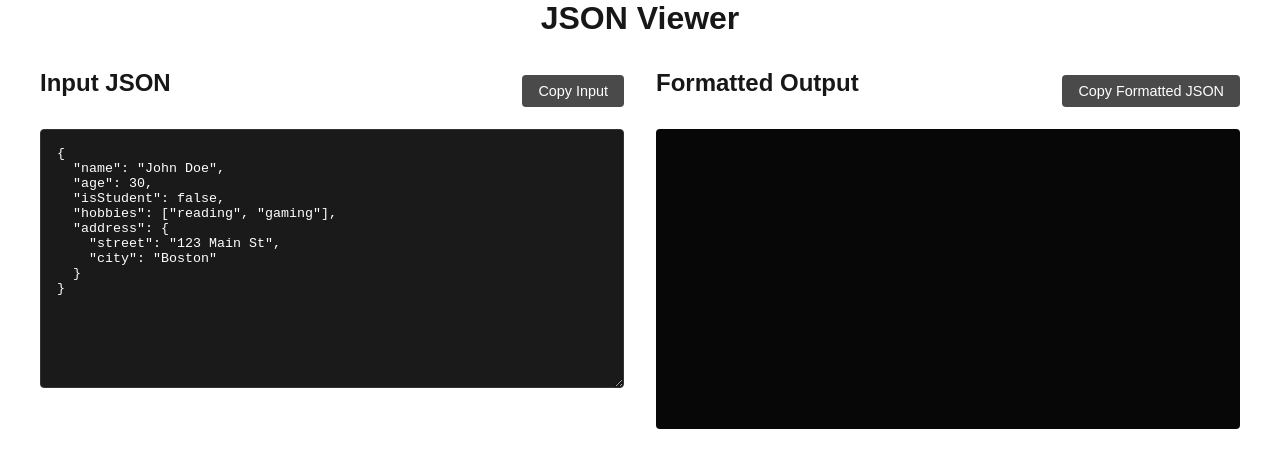
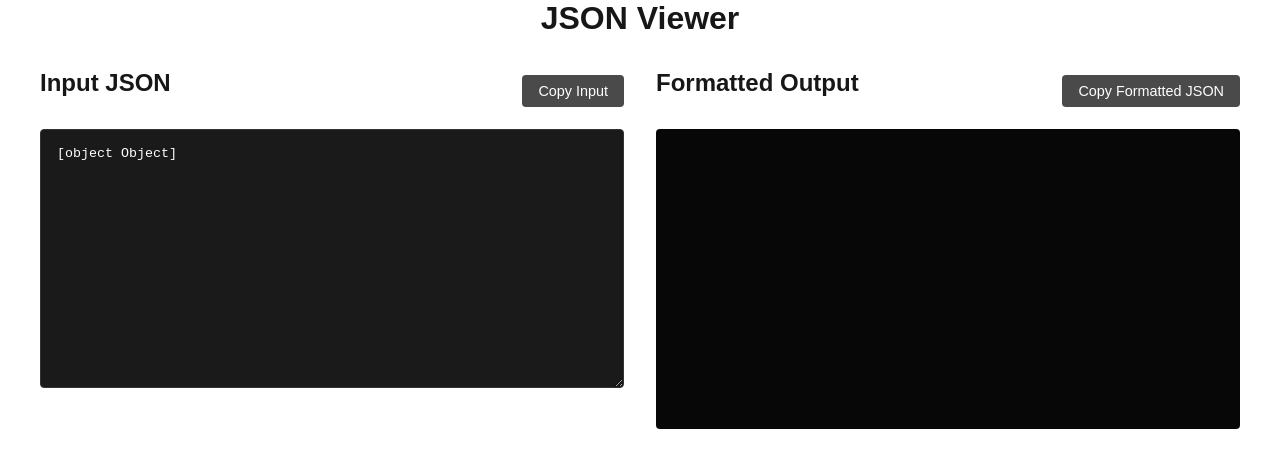
Before and after one commit to subashthiru3/json-converter, a Next.js app: page /jsonviewer in a window 1280 px wide. Shown: the top 468 px of the page. Built offline with nearby package versions, Linux system fonts and the light colour scheme.

Commit message:
Update page.js

```diff
--- a/src/app/jsonviewer/page.js
+++ b/src/app/jsonviewer/page.js
@@ -53,7 +53,7 @@ function JsonViewer({ data }) {
   }
 
   function App() {
-    const [jsonInput, setJsonInput] = useState('{\n  "name": "John Doe",\n  "age": 30,\n  "isStudent": false,\n  "hobbies": ["reading", "gaming"],\n  "address": {\n    "street": "123 Main St",\n    "city": "Boston"\n  }\n}');
+    const [jsonInput, setJsonInput] = useState({});
     const [parsedJson, setParsedJson] = useState(null);
     const [error, setError] = useState(null);
     const [showCopyFeedback, setShowCopyFeedback] = useState(false);
```
